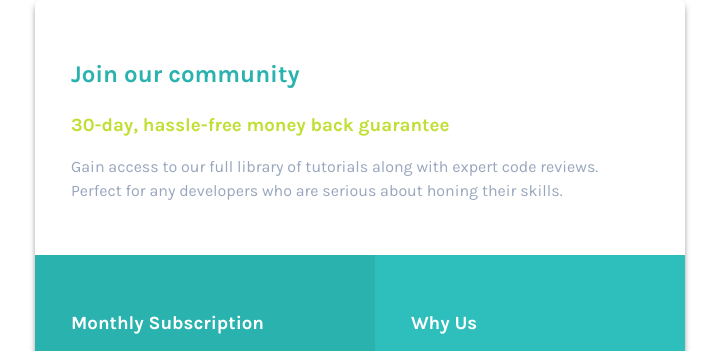
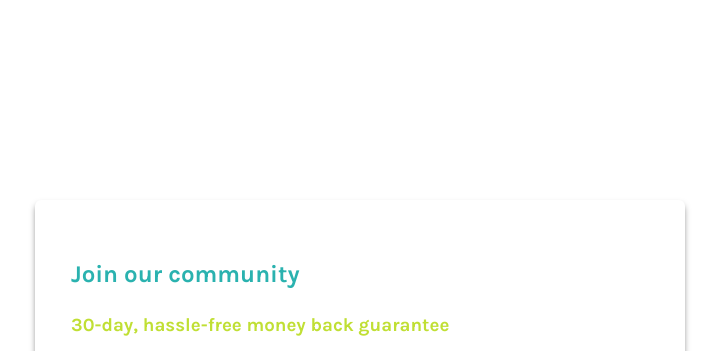
Before and after one commit to 0xTheAuslander/single-price-grid-component-master, a plain HTML site: page index.html in a window 1280 px wide. Shown: the top 351 px of the page, without its empty margins (280-999 px from the left). Drawn offline with Linux system fonts and the light colour scheme.

Commit message:
fix : updated css to match the original design

```diff
--- a/style.css
+++ b/style.css
@@ -6,7 +6,7 @@
 }
 
 body {
-    margin: auto;
+    margin: 200px auto;
     max-width: 1440px;
     font-size: 16px;
     line-height: 1.5;
```
